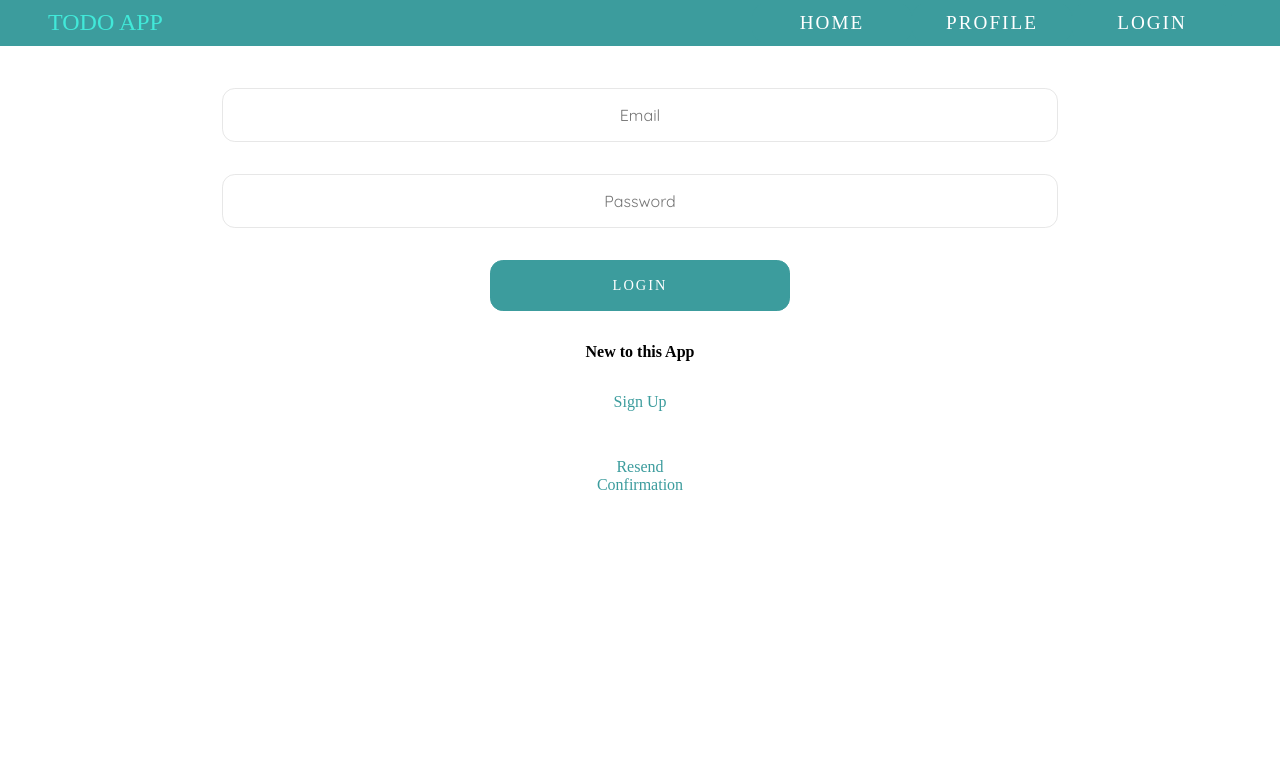
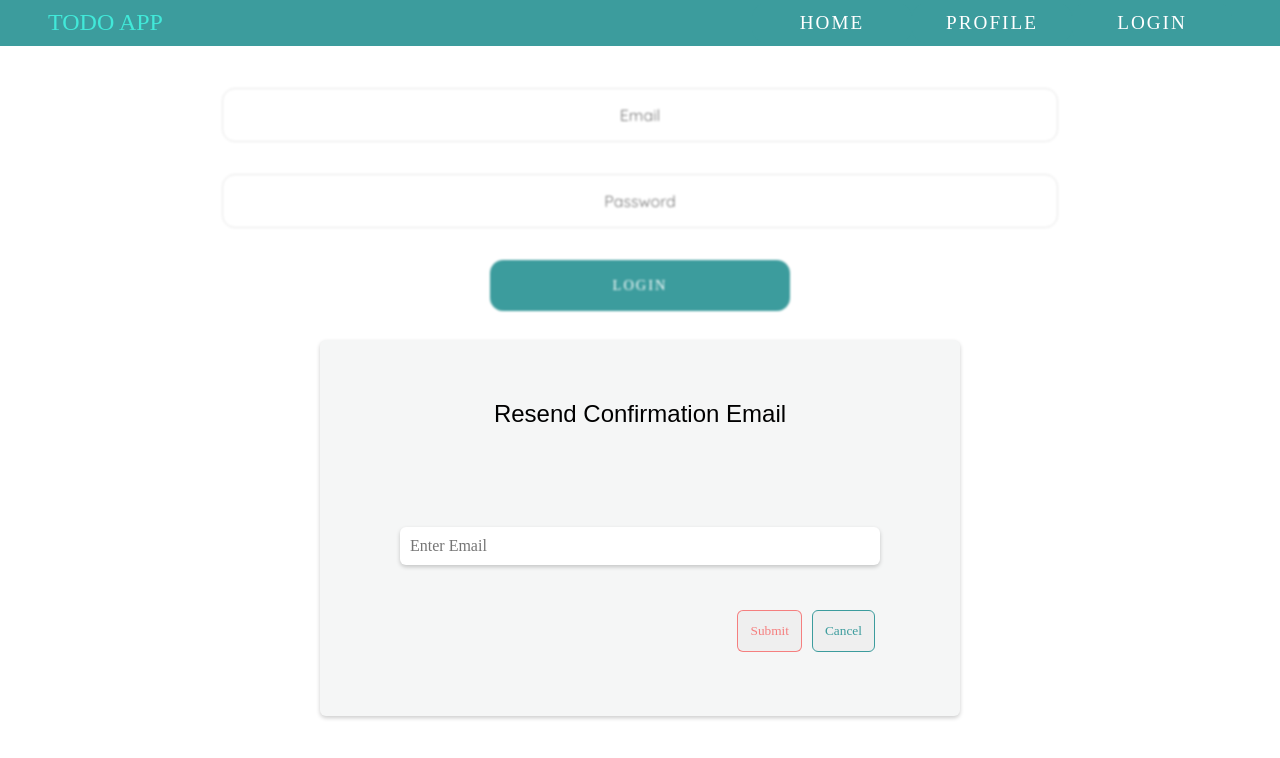
Before and after one commit to vikram110703/toDoList-react, a React (Vite) app: page /login in a window 1280 px wide. Both pictures are taken after a click on the button "Resend Confirmation". Shown: the top 758 px of the page. Built offline with nearby package versions, Linux system fonts and the light colour scheme; no server answers.

Commit message:
resendEmail-verification added

```diff
--- a/public/404.html
+++ b/public/404.html
@@ -6,8 +6,6 @@
     <title> Todo App </title>
     <script type="text/javascript">
         // Single Page Apps for GitHub Pages
-        // MIT License
-        // https://github.com/rafgraph/spa-github-pages
         // This script takes the current url and converts the path and query
         // string into just a query string, and then redirects the browser
         // to the new url with only a query string and hash fragment,
--- a/src/App.jsx
+++ b/src/App.jsx
@@ -9,7 +9,6 @@ import { Toaster } from "react-hot-toast";
 import { useContext, useEffect } from "react";
 import axios from "axios";
 import { Context, server } from "./main";
-import { faArrowDownShortWide } from "@fortawesome/free-solid-svg-icons";
 
 
 function App() {
@@ -35,7 +34,7 @@ function App() {
 
   return (
 
-    <Router  >
+    <Router >
       <Header />
       <Routes>
         <Route path="/" element={<Home />} />
@@ -43,7 +42,7 @@ function App() {
         <Route path="/profile" element={<Profile />} />
         <Route path="/verify" element={<Verify />} />
         <Route path="/Register" element={<Register />} />
-        {/* <Route path="*" element={<Login />} /> */}
+        <Route path="/*" element={<Login />} />
       </Routes>
       <Toaster
         toastOptions={{
@@ -52,7 +51,7 @@ function App() {
             // border: '1px solid ',
             padding: '10px',
             // color: '#713200',
-            marginTop:'-2px'
+            marginTop: '-2px'
           },
         }}
 
--- a/src/main.jsx
+++ b/src/main.jsx
@@ -4,9 +4,10 @@ import App from "./App";
 import "./styles/app.scss";
 import { createContext } from "react";
 
-export const server = "https://todo-app-backend-tfc5.onrender.com/api/v1";
-// export const server = "http://localhost:5000/api/v1";
-//
+// export const server = "https://todo-app-backend-tfc5.onrender.com/api/v1";
+
+// for loclahost :
+export const server = "http://localhost:5000/api/v1";
 
 
 export const Context = createContext({ isAuthenticated: false });
--- a/src/pages/Home.jsx
+++ b/src/pages/Home.jsx
@@ -37,19 +37,14 @@ const Home = () => {
       const { data } = await axios.delete(`${server}/task/${id}`, {
         withCredentials: true,
       });
-      //TimeOut
-      setTimeout(() => {
-        setLoading(false);
-        toast.success(data.message);
-        setRefresh((prev) => !prev);
-      }, 100);
+
+      setLoading(false);
+      toast.success(data.message);
+      setRefresh((prev) => !prev);
 
     } catch (error) {
-      setTimeout(() => {
-        setLoading(false);
-        toast.error(error.response.data.message);
-      })
-
+      setLoading(false);
+      toast.error(error.response.data.message);
     }
   };
 
@@ -72,17 +67,17 @@ const Home = () => {
       );
       //TimeOut
       setTimeout(() => {
-        setLoading(false);
         setTitle("");
         setDescription("");
+        setRefresh((prev) => !prev);
         toast.success(data.message);
-        setRefresh((prev) => !prev);
-      }, 500);
+        setLoading(false);
+      }, 400);
 
     } catch (error) {
       setTimeout(() => {
+        toast.error(error.response.data.message);
         setLoading(false);
-        toast.error(error.response.data.message);
       }, 200);
 
     }
--- a/src/pages/Login.jsx
+++ b/src/pages/Login.jsx
@@ -1,5 +1,5 @@
 import axios from "axios";
-import React, { useContext, useState } from "react";
+import React, { useContext, useState, useRef } from "react";
 import { toast } from "react-hot-toast";
 import { Link, Navigate } from "react-router-dom";
 import { Context, server } from "../main";
@@ -13,8 +13,10 @@ const Login = () => {
 
   const [email, setEmail] = useState("");
   const [password, setPassword] = useState("");
-  const [userEmail, setUserEmail] = useState("");
-  const [showEmailInput, setShowEmailInput] = useState(false);
+  const [showConfirmationForm, setShowConfirmationForm] = useState(false);
+  const [blurBackground, setBlurBackground] = useState(false);
+  const [newEmail, setNewEmail] = useState("");
+
 
 
   const submitHandler = async (e) => {
@@ -37,78 +39,75 @@ const Login = () => {
       );
 
       setTimeout(() => {
+        setIsAuthenticated(true);
+        setPassword("");
         toast.success(data.message);
-        setIsAuthenticated(true);
         setLoading(false);
-        setPassword("");
-      }, 1000); // Delay of 1 second
+      }, 500); // Delay of 0.5 second
 
     } catch (error) {
       setTimeout(() => {
+        setIsAuthenticated(false);
+        setPassword("");
         toast.error(error.response.data.message);
         setLoading(false);
-        setPassword("");
-        setIsAuthenticated(false);
-      }, 1000);
+      }, 500);
 
     }
   };
 
-  const handleResend = async () => {
-    const isRegistered = true;
-    try {
-      // Perform the necessary API call or functionality to check if the email is registered
-
-      // Assuming the email is registered for demonstration purposes
-
-      if (isRegistered) {
-        // Perform the redirect to the verify page here
-        // Example using React Router:
-        // <Navigate to="/verify" />
-        toast.success("Email is already registered. Redirecting to verify page.");
-
-      } else {
-        toast.error("Email is not registered.");
-      }
-    } catch (error) {
-      toast.error(error.response.data.message);
-    }
-    setShowEmailInput(false);
-
+  const openConfirmationForm = () => {
+    setShowConfirmationForm(true);
+    setBlurBackground(true);
   };
 
-  const renderResendEmail = () => {
-    if (!showEmailInput) {
-      setShowEmailInput(true);
-      console.log("input",showEmailInput);
-      return (
-        <button className="resendEmail" onClick={() => setShowEmailInput(true)}>
-          changed
-        </button>
+  const closeConfirmationForm = () => {
+    setShowConfirmationForm(false);
+    setBlurBackground(false);
+  };
+
+  //.................................. handle resend comfirmaion Email.............................................
+  const handleConfirmationSubmit = async (e) => {
+    e.preventDefault();
+    setLoading(true);
+    // console.log("Email:", newEmail);
+    setNewEmail(e.target.value);
+
+    try {
+
+      const { data } = await axios.post(
+        `${server}/users/resendConfirmationEmail`,
+        {
+          newEmail,
+        },
+        {
+          headers: {
+            "Content-Type": "application/json",
+          },
+          withCredentials: true,
+        }
       );
-
-    } else {
-      return (
-        <div className="emailInputContainer">
-          <input
-            type="email"
-            placeholder="example@gmail.com"
-            value={userEmail}
-            onChange={(e) => setUserEmail(e.target.value)}
-          />
-          <button onClick={handleResend}>Resend</button>
-        </div>
-      );
+      setTimeout(() => {
+        toast.success(data.message);
+        setIsAuthenticated(false);
+        setLoading(false);
+      }, 200);
+    }
+    catch (error) {
+      setTimeout(() => {
+        toast.error(error.response.data.message);
+        setIsAuthenticated(false);
+        setLoading(false);
+      }, 200);
     }
   };
-
 
 
   if (loading) return <Loader />;
   if (isAuthenticated) return <Navigate to={"/"} />;
   return (
-    <div className="login">
-      <section>
+    <div className={`login`}>
+      <section className={blurBackground ? "blur" : ""}>
         <form onSubmit={submitHandler}>
           <input
             type="email"
@@ -132,9 +131,30 @@ const Login = () => {
           <Link to="/register">Sign Up</Link>
         </form>
         <div className="resendBtn-Container">
-          <button className="resendEmail" onClick={renderResendEmail} >Resend Confirmation</button>
+          <button className="resendEmail" onClick={openConfirmationForm} >Resend Confirmation</button>
         </div>
       </section>
+      {showConfirmationForm && (
+        <div className="confirmation-form-container">
+          <form className="confirmation-form" onSubmit={handleConfirmationSubmit}>
+            <h2>Resend Confirmation Email</h2>
+            <input
+              type="email"
+              placeholder="Enter Email"
+              value={newEmail}
+              onChange={(e) => setNewEmail(e.target.value)}
+              required={true}
+            />
+            <div className="confirmation-form-buttons">
+              <button className="sub" type="submit">Submit</button>
+              <button className="cancel" type="button" onClick={closeConfirmationForm}>
+                Cancel
+              </button>
+            </div>
+          </form>
+        </div>
+      )}
+
     </div>
   );
 };
--- a/src/pages/Profile.jsx
+++ b/src/pages/Profile.jsx
@@ -11,7 +11,7 @@ const Profile = () => {
 
   setTimeout(() => {
     setLoading(false);
-  }, 400);
+  }, 100);
 
 
   if (loading) return <Loader />;
--- a/src/pages/Register.jsx
+++ b/src/pages/Register.jsx
@@ -36,7 +36,7 @@ const Register = () => {
         setLoading(false);
         setEmail("");
         setPassword("");
-      }, 1000); // Delay of 1 second
+      }, 500); // Delay of 1 second
 
     } catch (error) {
       setTimeout(() => {
@@ -44,7 +44,7 @@ const Register = () => {
         setIsAuthenticated(false);
         setLoading(false);
         setPassword("");
-      }, 1000); // Delay of 1 second
+      }, 500); // Delay of 1 second
 
     }
   };
--- a/src/styles/login.scss
+++ b/src/styles/login.scss
@@ -1,4 +1,6 @@
-.login>section {
+.login {
+
+  >section {
     @include container(900px, unset, 2rem);
     min-height: 80%;
     background-color: $color2;
@@ -6,6 +8,13 @@
     display: flex;
     flex-direction: column;
     justify-content: center;
+
+    &.blur {
+      filter: blur(1px);
+      pointer-events: none;
+      // transition-delay: 1s;
+    }
+
 
     >form {
       @include flexBox(column, center, flex-start, 2rem);
@@ -47,3 +56,108 @@
     }
 
   }
+
+  .confirmation-form-container {
+    transition: opacity 0.3s ease-in-out;
+    position: fixed;
+    top: 66%;
+    left: 50%;
+    transform: translate(-50%, -50%);
+    width: 50vw;
+    height: 47vh;
+    display: flex;
+    align-items: center;
+    justify-content: center;
+    z-index: 9999;
+    border-radius: 5px;
+
+    .confirmation-form {
+      background-color: #f5f6f6;
+      padding: 20px;
+      border-radius: 6px;
+      box-shadow: 0 2px 4px rgba(0, 0, 0, 0.2);
+      width: 100%;
+      height: 100%;
+      display: flex;
+      flex-direction: column;
+      justify-content: space-evenly;
+      align-items: center;
+
+      h2 {
+        font-weight: 500;
+        font-family: sans-serif;
+      }
+
+      input {
+        width: 80%;
+        padding: 10px;
+        margin-top: 10%;
+        border-radius: 6px;
+        border: none;
+        box-shadow: 0 2px 4px rgba(0, 0, 0, 0.2);
+        outline: none;
+        font-size: medium;
+      }
+
+      .confirmation-form-buttons {
+        width: 80%;
+        display: flex;
+        align-items: flex-end;
+        justify-content: right;
+
+        button {
+          width: fit-content;
+          padding: 12px;
+          margin: 5px;
+          outline: none;
+          border-radius: 6px;
+        }
+
+        .sub {
+          color: rgba(247, 94, 94, 0.767);
+          border: 0.1px solid rgba(247, 94, 94, 0.767);
+
+          &:hover {
+            background-color: rgba(247, 94, 94, 0.767);
+            color: white;
+          }
+        }
+
+        .cancel {
+          color: $color3;
+          border: 0.1px solid $color3;
+
+          &:hover {
+            background-color: $color3;
+            color: white;
+          }
+        }
+
+
+      }
+    }
+
+  }
+
+
+}
+
+@media screen and (max-width:640px) {
+  .login {
+    .confirmation-form-container {
+      width: 78vw;
+      h2{
+        font-size: large;
+      }
+      .confirmation-form{
+        .confirmation-form-buttons{
+          justify-content: center;
+        }
+      }
+
+
+    }
+
+  }
+
+}
```
Also changed, not shown: src/pages/Verify.jsx (+5 -6 lines). Lines whose indentation alone changed are shown as unchanged.
